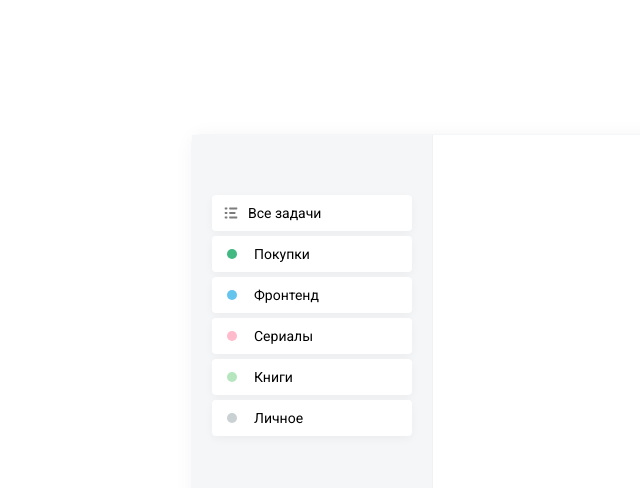
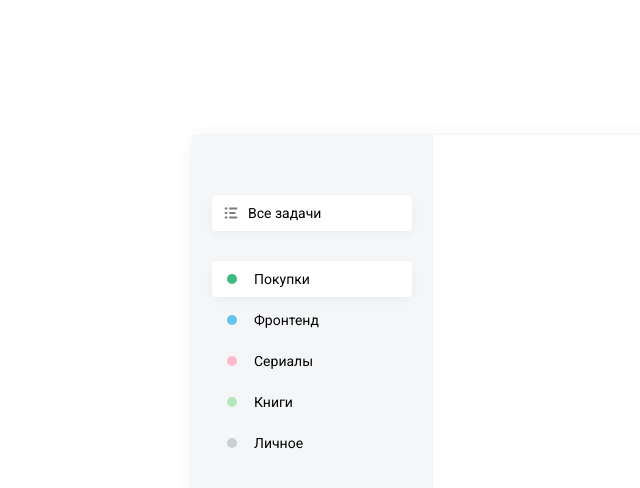
Before and after one commit to nkazbekov23/todo-app, a React (Create React App) app: page / in a window 1280 px wide. Shown: the top 488 px of the page, without its empty margins (73-713 px from the left). Built offline with nearby package versions, Linux system fonts and the light colour scheme.

Commit message:
update list component

```diff
--- a/package.json
+++ b/package.json
@@ -10,7 +10,7 @@
     "node-sass": "^7.0.1",
     "react": "^18.1.0",
     "react-dom": "^18.1.0",
-    "react-scripts": "5.0.1",
+    "react-scripts": "^5.0.1",
     "web-vitals": "^2.1.4"
   },
   "scripts": {
--- a/src/App.js
+++ b/src/App.js
@@ -14,14 +14,16 @@ function App() {
                         <path d="M10.96 5.10001H5.74001C5.24321 5.10001 5.20001 5.50231 5.20001 6.00001C5.20001 6.49771 5.24321 6.90001 5.74001 6.90001H10.96C11.4568 6.90001 11.5 6.49771 11.5 6.00001C11.5 5.50231 11.4568 5.10001 10.96 5.10001ZM12.76 9.60001H5.74001C5.24321 9.60001 5.20001 10.0023 5.20001 10.5C5.20001 10.9977 5.24321 11.4 5.74001 11.4H12.76C13.2568 11.4 13.3 10.9977 13.3 10.5C13.3 10.0023 13.2568 9.60001 12.76 9.60001ZM5.74001 2.40001H12.76C13.2568 2.40001 13.3 1.99771 13.3 1.50001C13.3 1.00231 13.2568 0.600006 12.76 0.600006H5.74001C5.24321 0.600006 5.20001 1.00231 5.20001 1.50001C5.20001 1.99771 5.24321 2.40001 5.74001 2.40001ZM2.86001 5.10001H1.24001C0.743212 5.10001 0.700012 5.50231 0.700012 6.00001C0.700012 6.49771 0.743212 6.90001 1.24001 6.90001H2.86001C3.35681 6.90001 3.40001 6.49771 3.40001 6.00001C3.40001 5.50231 3.35681 5.10001 2.86001 5.10001ZM2.86001 9.60001H1.24001C0.743212 9.60001 0.700012 10.0023 0.700012 10.5C0.700012 10.9977 0.743212 11.4 1.24001 11.4H2.86001C3.35681 11.4 3.40001 10.9977 3.40001 10.5C3.40001 10.0023 3.35681 9.60001 2.86001 9.60001ZM2.86001 0.600006H1.24001C0.743212 0.600006 0.700012 1.00231 0.700012 1.50001C0.700012 1.99771 0.743212 2.40001 1.24001 2.40001H2.86001C3.35681 2.40001 3.40001 1.99771 3.40001 1.50001C3.40001 1.00231 3.35681 0.600006 2.86001 0.600006Z" fill="#7C7C7C"/>
                     </svg>
                 ),
-                name: 'Все задачи'
+                name: 'Все задачи',
+                active: true
             }
 
         ]}/>
           <List items={[
               {
                   color: 'green',
-                  name: 'Покупки'
+                  name: 'Покупки',
+                  active: true
               },
               {
                   color: 'blue',
--- a/src/components/List/List.scss
+++ b/src/components/List/List.scss
@@ -1,5 +1,6 @@
 
 .list {
+    margin-bottom: 30px;
     li {
         display: flex;
         align-items: center;
--- a/src/components/List/index.jsx
+++ b/src/components/List/index.jsx
@@ -8,7 +8,7 @@ const List = ({items}) => {
     return <ul className="list">
         {
             items.map(item => (
-                <li className="active">
+                <li className={item.active ? 'active' : ''}>
                     <i>{item.icon ? item.icon : <i className={`badge badge--${item.color}`}></i>}</i>
                     <span>{item.name}</span>
                 </li>
```
Also changed, not shown: 1 other file (tests, documents, lock files or other folders).
